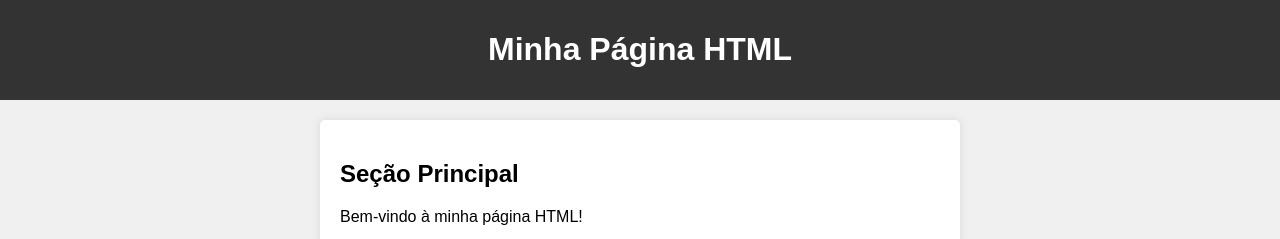
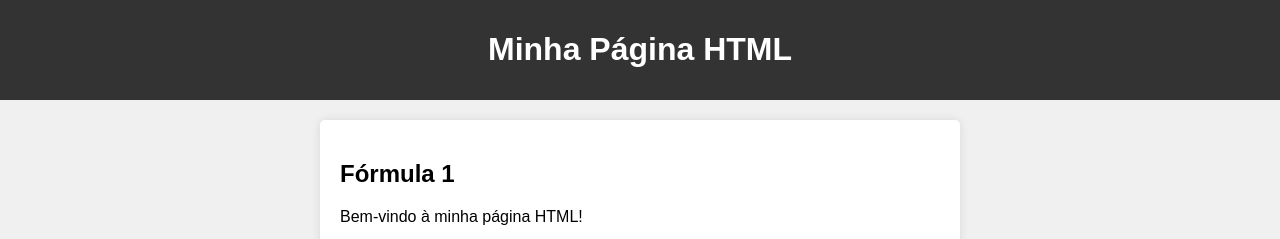
Before and after one commit to lucasancay/logica_1d, a plain HTML site: page index.html in a window 1280 px wide. Shown: the top 239 px of the page. Drawn offline with Linux system fonts and the light colour scheme.

Commit message:
Update index.html

```diff
--- a/index.html
+++ b/index.html
@@ -52,7 +52,7 @@
 </header>
 
 <section>
-    <h2>Seção Principal</h2>
+    <h2>Fórmula 1 </h2>
     <p>Bem-vindo à minha página HTML!</p>
     <p>Este é um exemplo simples de uma página HTML com imagens.</p>
     <div class="image-container">
```
